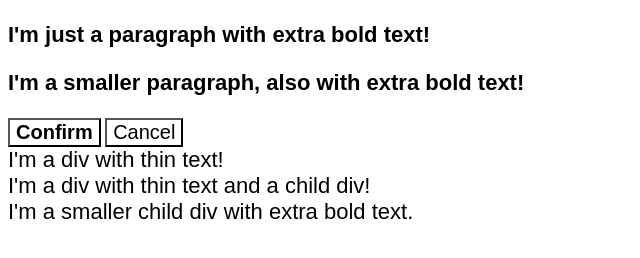
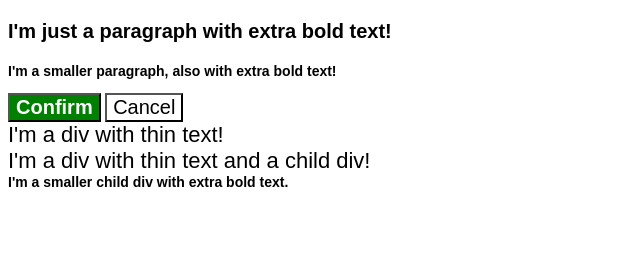
Before and after one commit to NhatNamNQ/foundations-css-exercises, a plain HTML site: page cascade/01-cascade-fix/index.html in a window 1280 px wide. Shown: the whole page, without its empty margins (0-640 px from the left). Drawn offline with Linux system fonts and the light colour scheme.

Commit message:
Complete the 01-cascade-fix exercise
Changed the style.css:
+ Changed .small-par to .para.small-para in order to apply class small-para
+ Changed .confirm to #confirm-button because ID has a specificity than class.
+ Changed .child to .text .chill using descendant combinator to apply class child

```diff
--- a/cascade/01-cascade-fix/style.css
+++ b/cascade/01-cascade-fix/style.css
@@ -8,16 +8,16 @@ body {
   font-weight: 800;
 }
 
-.small-para {
+.para.small-para {
   font-size: 14px;
   font-weight: 800;
 }
 
 .para {
-  font-size: 22px;
+  font-size: 20px;
 }
 
-.confirm {
+#confirm-button {
   background: green;
   color: white;
   font-weight: bold;
@@ -29,7 +29,7 @@ body {
   font-size: 20px;
 }
 
-.child {
+.text .child {
   color: rgb(0, 0, 0);
   font-weight: 800;
   font-size: 14px;
```
